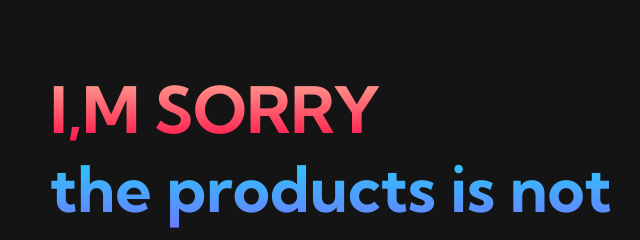
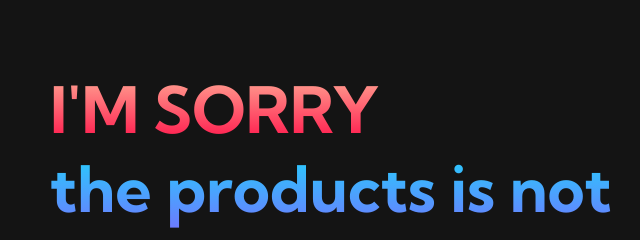
Before and after one commit to Dinejadnejad/jadzweb4, a plain HTML site: page products.html in a window 1280 px wide. Shown: the part 184-424 px from the top of the page, 0-640 px from the left. Drawn offline with Linux system fonts and the light colour scheme.

Commit message:
Update products.html

```diff
--- a/products.html
+++ b/products.html
@@ -44,7 +44,7 @@
    <div class="main">
     <div class="main__container">
         <div class="main__content">
-            <h1 class="main__content--text">I,M SORRY</h1>
+            <h1 class="main__content--text">I'M SORRY</h1>
             <h2>the products is not available now</h2>
             <P>please wait for further information</P>
             <button class="main__btn"><a href="index.html">Back Home</a></button>
```
